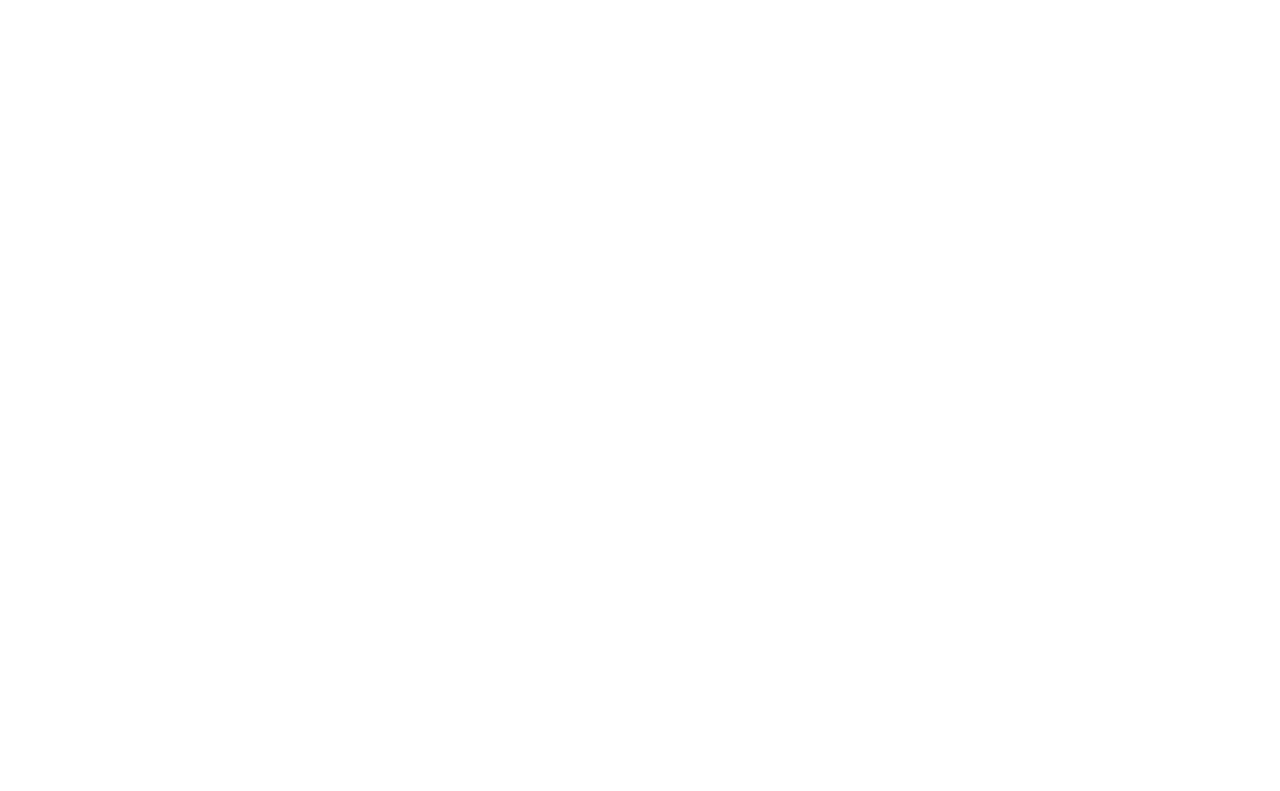
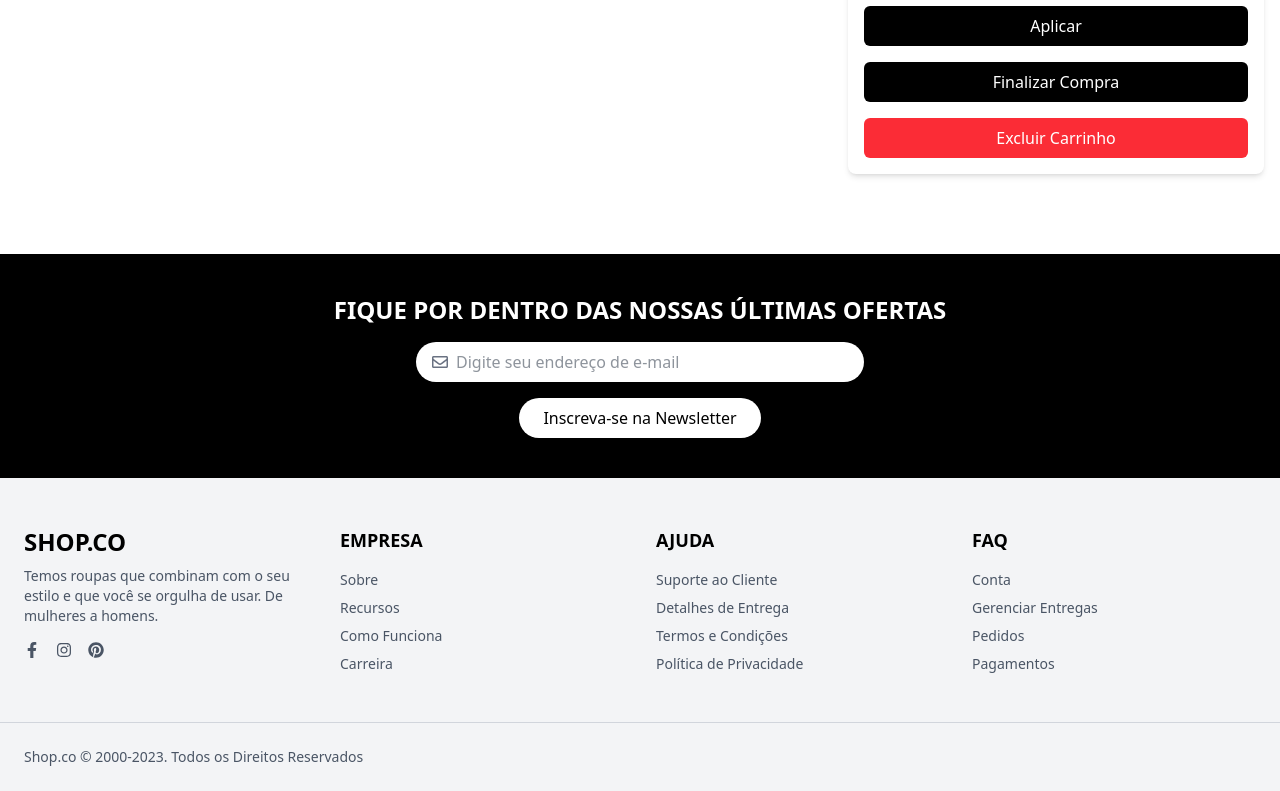
Before and after one commit to r0b14/rtds-shop, a React (Vite) app: page /cart in a window 1280 px wide. Shown: the part 420-1211 px from the top of the page. Before the commit the page ends 800 px from the top, so only its background shows below. Built offline with nearby package versions, Linux system fonts and the light colour scheme.

Commit message:
💄 feat: estilização de interface
organizado o footer e adicionado nas respectivas páginas.

```diff
--- a/src/components/Footer.tsx
+++ b/src/components/Footer.tsx
@@ -6,18 +6,18 @@ export default function Footer() {
       {/* Newsletter */}
       <div className="bg-black text-white py-10 px-6 flex flex-col items-center text-center">
         <h2 className="text-2xl font-extrabold mb-4">
-          STAY UP TO DATE ABOUT OUR LATEST OFFERS
+          FIQUE POR DENTRO DAS NOSSAS ÚLTIMAS OFERTAS
         </h2>
         <div className="flex items-center space-x-2 bg-white px-4 py-2 rounded-full w-full max-w-md">
           <FaRegEnvelope className="text-gray-500" />
           <input
             type="email"
-            placeholder="Enter your email address"
+            placeholder="Digite seu endereço de e-mail"
             className="flex-1 bg-transparent focus:outline-none text-gray-800"
           />
         </div>
         <button className="bg-white text-black px-6 py-2 mt-4 rounded-full hover:bg-gray-200 transition">
-          Subscribe to Newsletter
+          Inscreva-se na Newsletter
         </button>
       </div>
 
@@ -27,7 +27,7 @@ export default function Footer() {
         <div>
           <h3 className="text-2xl font-bold">SHOP.CO</h3>
           <p className="text-gray-600 mt-2 text-sm">
-            We have clothes that suit your style and which you're proud to wear. From women to men.
+            Temos roupas que combinam com o seu estilo e que você se orgulha de usar. De mulheres a homens.
           </p>
           <div className="flex space-x-4 mt-4">
             <FaFacebookF className="text-gray-600 hover:text-black transition cursor-pointer" />
@@ -38,45 +38,39 @@ export default function Footer() {
 
         {/* Links úteis */}
         <div>
-          <h4 className="text-lg font-semibold mb-4">COMPANY</h4>
+          <h4 className="text-lg font-semibold mb-4">EMPRESA</h4>
           <ul className="text-gray-600 space-y-2 text-sm">
-            <li><a href="#" className="hover:text-black">About</a></li>
-            <li><a href="#" className="hover:text-black">Features</a></li>
-            <li><a href="#" className="hover:text-black">Works</a></li>
-            <li><a href="#" className="hover:text-black">Career</a></li>
+            <li><a href="#" className="hover:text-black">Sobre</a></li>
+            <li><a href="#" className="hover:text-black">Recursos</a></li>
+            <li><a href="#" className="hover:text-black">Como Funciona</a></li>
+            <li><a href="#" className="hover:text-black">Carreira</a></li>
           </ul>
         </div>
 
         <div>
-          <h4 className="text-lg font-semibold mb-4">HELP</h4>
+          <h4 className="text-lg font-semibold mb-4">AJUDA</h4>
           <ul className="text-gray-600 space-y-2 text-sm">
-            <li><a href="#" className="hover:text-black">Customer Support</a></li>
-            <li><a href="#" className="hover:text-black">Delivery Details</a></li>
-            <li><a href="#" className="hover:text-black">Terms & Conditions</a></li>
-            <li><a href="#" className="hover:text-black">Privacy Policy</a></li>
+            <li><a href="#" className="hover:text-black">Suporte ao Cliente</a></li>
+            <li><a href="#" className="hover:text-black">Detalhes de Entrega</a></li>
+            <li><a href="#" className="hover:text-black">Termos e Condições</a></li>
+            <li><a href="#" className="hover:text-black">Política de Privacidade</a></li>
           </ul>
         </div>
 
         <div>
           <h4 className="text-lg font-semibold mb-4">FAQ</h4>
           <ul className="text-gray-600 space-y-2 text-sm">
-            <li><a href="#" className="hover:text-black">Account</a></li>
-            <li><a href="#" className="hover:text-black">Manage Deliveries</a></li>
-            <li><a href="#" className="hover:text-black">Orders</a></li>
-            <li><a href="#" className="hover:text-black">Payments</a></li>
+            <li><a href="#" className="hover:text-black">Conta</a></li>
+            <li><a href="#" className="hover:text-black">Gerenciar Entregas</a></li>
+            <li><a href="#" className="hover:text-black">Pedidos</a></li>
+            <li><a href="#" className="hover:text-black">Pagamentos</a></li>
           </ul>
         </div>
       </div>
 
       {/* Rodapé inferior */}
       <div className="border-t border-gray-300 py-6 flex flex-col md:flex-row items-center justify-between text-sm text-gray-600 max-w-7xl mx-auto px-6">
-        <p>Shop.co © 2000-2023. All Rights Reserved</p>
-        <div className="flex space-x-4 mt-2 md:mt-0">
-          <img src="https://upload.wikimedia.org/wikipedia/commons/5/5e/Visa_Inc._logo.svg" alt="Visa" className="h-5" />
-          <img src="https://upload.wikimedia.org/wikipedia/commons/b/b5/PayPal.svg" alt="PayPal" className="h-5" />
-          <img src="https://upload.wikimedia.org/wikipedia/commons/1/16/Apple_Pay_logo.svg" alt="Apple Pay" className="h-5" />
-          <img src="https://upload.wikimedia.org/wikipedia/commons/3/39/Google_Pay_Logo.svg" alt="Google Pay" className="h-5" />
-        </div>
+        <p>Shop.co © 2000-2023. Todos os Direitos Reservados</p>
       </div>
     </footer>
   )
--- a/src/pages/CartPage.tsx
+++ b/src/pages/CartPage.tsx
@@ -8,6 +8,7 @@ import { useUser } from "../contexts/UserContext";
 import { Product } from "../types/product";
 import Breadcrumb from "../components/Breadcrumb";
 import Navbar from "../components/Navbar";
+import Footer from "../components/Footer";
 
 interface CartItem extends Product {
   quantity: number;
@@ -47,6 +48,51 @@ export const CartPage = () => {
     setSubtotal(subtotal);
     setDiscount(discount);
     setTotal(subtotal - discount + deliveryFee);
+  };
+
+  const updateItemQuantity = (productId: number, newQuantity: number) => {
+    setCart((prevCart) =>
+      prevCart.map((item) =>
+        item.id === productId
+          ? { ...item, quantity: newQuantity, total: item.price * newQuantity }
+          : item
+      )
+    );
+  };
+
+  const handleIncreaseQuantity = (productId: number) => {
+    const item = cart.find((item) => item.id === productId);
+    if (item) {
+      const newQuantity = item.quantity + 1;
+      updateItemQuantity(productId, newQuantity);
+      calculateTotals(
+        cart.map((item) =>
+          item.id === productId
+            ? { ...item, quantity: newQuantity, total: item.price * newQuantity }
+            : item
+        )
+      );
+    }
+  };
+
+  const handleDecreaseQuantity = (productId: number) => {
+    const item = cart.find((item) => item.id === productId);
+    if (item && item.quantity > 1) {
+      const newQuantity = item.quantity - 1;
+      updateItemQuantity(productId, newQuantity);
+      calculateTotals(
+        cart.map((item) =>
+          item.id === productId
+            ? { ...item, quantity: newQuantity, total: item.price * newQuantity }
+            : item
+        )
+      );
+    }
+  };
+
+  const removeItemFromCart = (productId: number) => {
+    setCart((prevCart) => prevCart.filter((item) => item.id !== productId));
+    calculateTotals(cart.filter((item) => item.id !== productId));
   };
 
   const handleDeleteCart = async () => {
@@ -106,25 +152,52 @@ export const CartPage = () => {
                         <h2 className="text-lg font-semibold text-gray-800">
                           {item.title}
                         </h2>
+                        <p className="text-gray-700">Tamanho: {item.size}</p>
+                        <p className="text-gray-700">Cor: {item.color}</p>
                         <p className="text-gray-700">Preço: ${item.price}</p>
-                        <p className="text-gray-700">
-                          Quantidade: {item.quantity}
-                        </p>
-                        <p className="text-gray-700">Total: ${item.total}</p>
-                        <p className="text-gray-700">
-                          Desconto: {item.discountPercentage}%
-                        </p>
-                        <p className="text-gray-700">
-                          Total com Desconto: ${item.discountedTotal}
-                        </p>
                       </div>
+                      <div className="flex items-center space-x-2">
+                        <button
+                          className="bg-gray-200 p-2 rounded-md"
+                          onClick={() => handleDecreaseQuantity(item.id)}
+                        >
+                          -
+                        </button>
+                        <span>{item.quantity}</span>
+                        <button
+                          className="bg-gray-200 p-2 rounded-md"
+                          onClick={() => handleIncreaseQuantity(item.id)}
+                        >
+                          +
+                        </button>
+                      </div>
+                      <button
+                        className="text-red-500"
+                        onClick={() => removeItemFromCart(item.id)}
+                      >
+                        <svg
+                          xmlns="http://www.w3.org/2000/svg"
+                          fill="none"
+                          viewBox="0 0 24 24"
+                          stroke="currentColor"
+                          className="w-6 h-6"
+                        >
+                          <path
+                            strokeLinecap="round"
+                            strokeLinejoin="round"
+                            strokeWidth={2}
+                            d="M6 18L18 6M6 6l12 12"
+                          />
+                        </svg>
+                      </button>
                     </li>
                   ))}
                 </ul>
+              </>
+            )}
+          </div>
           <div className="w-full lg:w-1/3 bg-white p-4 shadow-md rounded-lg">
-                  <h2 className="text-xl font-semibold mb-4">
-                    Resumo do Pedido
-                  </h2>
+            <h2 className="text-xl font-semibold mb-4">Resumo do Pedido</h2>
             <div className="space-y-2">
               <div className="flex justify-between">
                 <span>Subtotal</span>
@@ -132,9 +205,7 @@ export const CartPage = () => {
               </div>
               <div className="flex justify-between">
                 <span>Desconto</span>
-                      <span className="text-red-500">
-                        -${discount.toFixed(2)}
-                      </span>
+                <span className="text-red-500">-${discount.toFixed(2)}</span>
               </div>
               <div className="flex justify-between">
                 <span>Taxa de Entrega</span>
@@ -165,11 +236,9 @@ export const CartPage = () => {
               Excluir Carrinho
             </button>
           </div>
-              </>
-            )}
         </div>
       </div>
-      </div>
+      <Footer />
     </>
   );
 };
--- a/src/pages/Home.tsx
+++ b/src/pages/Home.tsx
@@ -5,6 +5,7 @@ import BrandSection from "../components/BrandSection";
 import ProductGrid from "../components/ProductGrid";
 import { useNavigate } from "react-router-dom";
 import Navbar from "../components/Navbar";
+import Footer from "../components/Footer";
 
 export function Home() {
   const { addToCart } = useCart();
@@ -53,6 +54,7 @@ export function Home() {
           </button>
         </div>
       </main>
+      <Footer />
     </>
   );
 }
```
Lines whose indentation alone changed are shown as unchanged.
